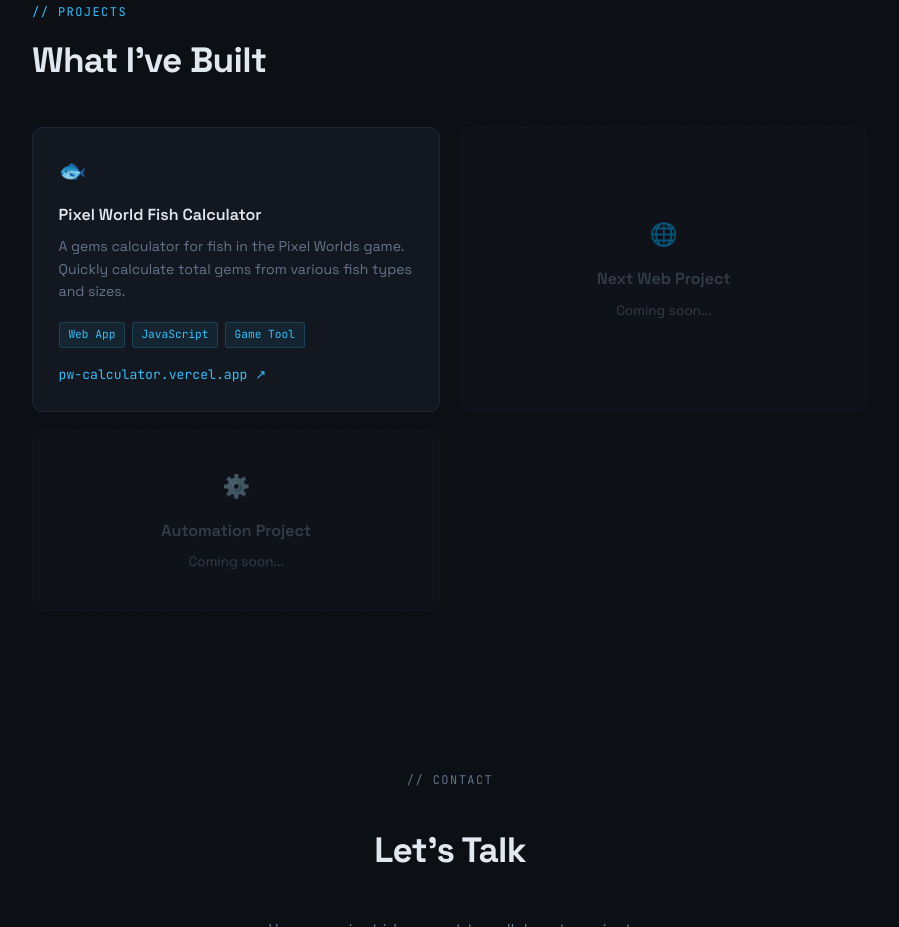
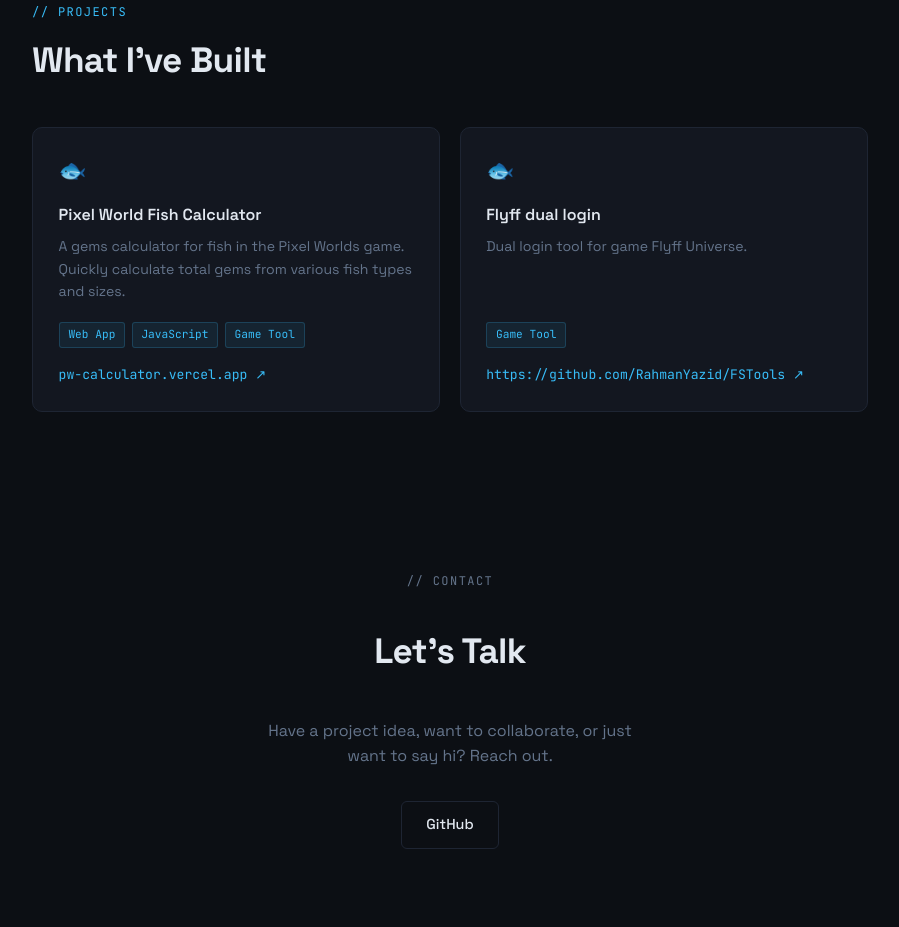
Before and after one commit to RahmanYazid/rahmanyazid.github.io, a plain HTML site: page index.html in a window 1280 px wide. Shown: the part 1394-2321 px from the top of the page, without its empty margins (190-1089 px from the left). Drawn offline with Linux system fonts and the light colour scheme.

Commit message:
update delete placeholder

```diff
--- a/index.html
+++ b/index.html
@@ -448,22 +448,23 @@
                         </a>
                     </div>
 
-                    <!-- Placeholder: Web Project -->
-                    <div class="card card-placeholder">
-                        <div class="card-icon">🌐</div>
-                        <div class="card-title" style="color: var(--muted)">
-                            Next Web Project
+                    <!-- Project 2 -->
+                    <div class="card">
+                        <div class="card-icon">🐟</div>
+                        <div class="card-title">Flyff dual login</div>
+                        <div class="card-desc">
+                            Dual login tool for game Flyff Universe.
                         </div>
-                        <p>Coming soon...</p>
-                    </div>
-
-                    <!-- Placeholder: Automation -->
-                    <div class="card card-placeholder">
-                        <div class="card-icon">⚙️</div>
-                        <div class="card-title" style="color: var(--muted)">
-                            Automation Project
+                        <div class="card-tags">
+                            <span class="tag">Game Tool</span>
                         </div>
-                        <p>Coming soon...</p>
+                        <a
+                            class="card-link"
+                            href="https://github.com/RahmanYazid/FSTools"
+                            target="_blank"
+                        >
+                            https://github.com/RahmanYazid/FSTools ↗
+                        </a>
                     </div>
                 </div>
             </div>
```
